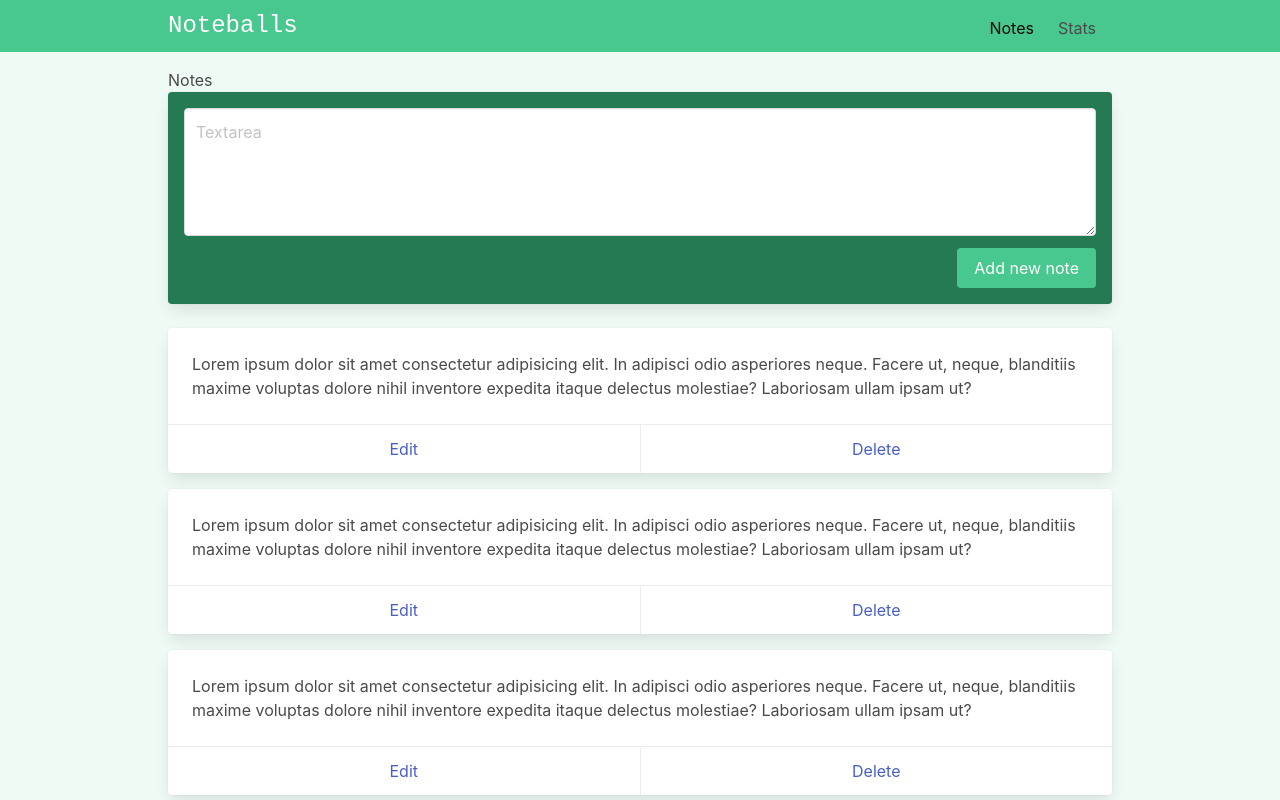
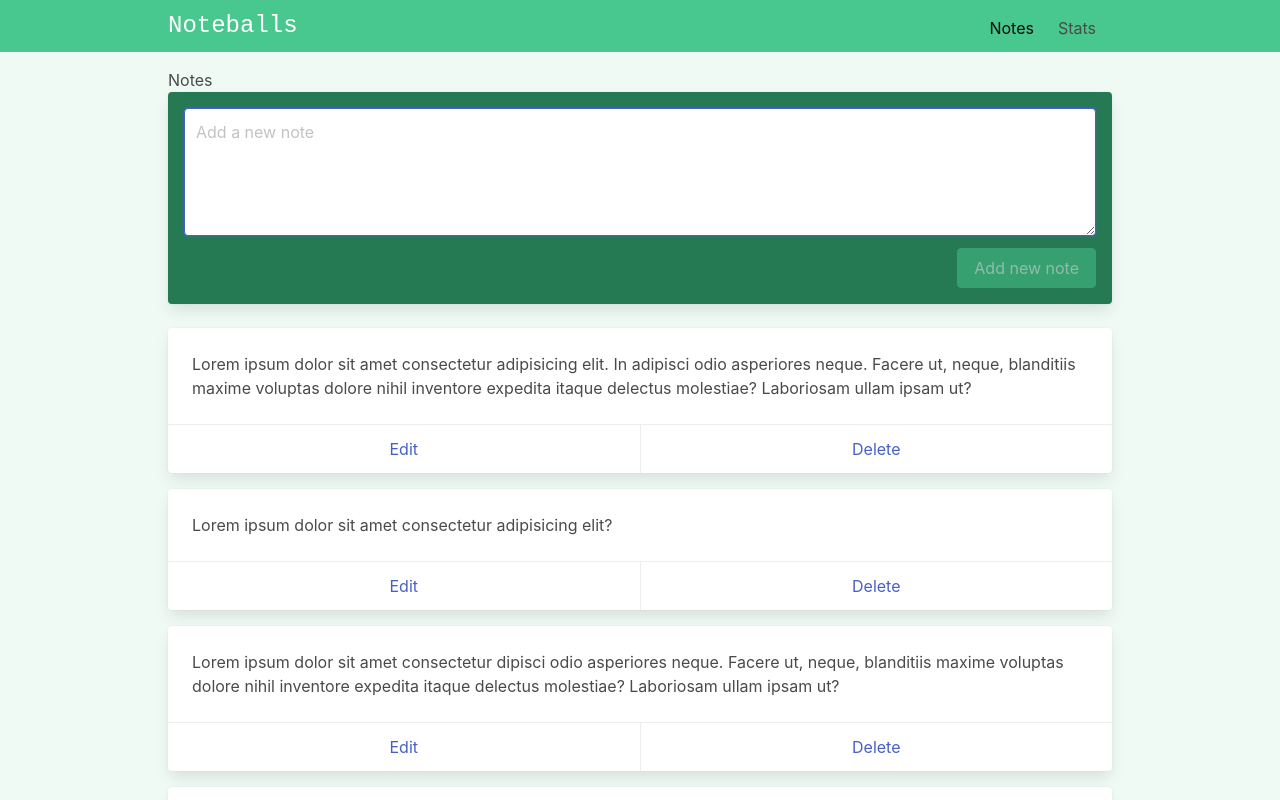
Before and after one commit to rborowski/noteballs, a Vue app: page /#/ in a window 1280 px wide. Shown: the top 800 px of the page. Built offline with nearby package versions, Linux system fonts and the light colour scheme.

Commit message:
Create adding notes logic

```diff
--- a/src/components/layout/Form.vue
+++ b/src/components/layout/Form.vue
@@ -2,16 +2,33 @@
   <div class="card mb-5 p-4 has-background-success-dark">
     <div class="field">
       <div class="control">
-        <textarea class="textarea" placeholder="Textarea"></textarea>
+        <textarea class="textarea" placeholder="Add a new note" ref="newNoteRef" v-model="content" @keydown.enter.exact.prevent="addNote" autofocus></textarea>
       </div>
     </div>
 
     <div class="field is-grouped is-grouped-right">
       <div class="control">
-        <button class="button is-success">
+        <button @click="addNote" class="button is-success" :disabled="!content">
           Add new note
         </button>
       </div>
     </div>
   </div>
 </template>
+
+<script setup>
+import { ref } from "vue";
+
+const emit = defineEmits(["addNote"])
+const newNoteRef = ref(null)
+
+function addNote() {
+  if (!content.value) return
+  emit("addNote", content.value)
+  content.value = ""
+  newNoteRef.value.focus()
+}
+
+const content = ref('')
+
+</script>
--- a/src/components/layout/Note.vue
+++ b/src/components/layout/Note.vue
@@ -2,13 +2,22 @@
   <div class="card mb-4">
     <div class="card-content">
       <div class="content">
-        Lorem ipsum dolor sit amet consectetur adipisicing elit. In adipisci odio asperiores neque. Facere ut, neque,
-        blanditiis maxime voluptas dolore nihil inventore expedita itaque delectus molestiae? Laboriosam ullam ipsam ut?
+        {{ note.content }}
       </div>
     </div>
-    <footer class="card-footer">
+    <footer class="card-footer ">
       <a href="#" class="card-footer-item">Edit</a>
       <a href="#" class="card-footer-item">Delete</a>
     </footer>
   </div>
 </template>
+
+<script setup>
+const props = defineProps({ note: { type: Object, required: true } })
+</script>
+
+<style scoped>
+.content {
+  white-space: pre-wrap;
+}
+</style>
--- a/src/views/ViewNotes.vue
+++ b/src/views/ViewNotes.vue
@@ -1,19 +1,42 @@
 <template>
   <div class="notes">
     <h1>Notes</h1>
-    <Form />
-    <Note/>
-    <Note/>
-    <Note/>
-    <Note/>
-
+    <Form v-model="newNote" @addNote="addNewNote" />
+    <Note v-for="note in notes" :key="note.id" :note="note" />
   </div>
-
-
 </template>
 
 <script setup>
 import Note from "../components/layout/Note.vue";
 import Form from "../components/layout/Form.vue";
+import { ref } from "vue";
+
+function addNewNote(content) {
+  notes.value.unshift({
+    id: notes.value.length + 1,
+    content
+  })
+}
+
+const newNote = ref('')
+
+const notes = ref([
+  {
+    id: 1,
+    content: 'Lorem ipsum dolor sit amet consectetur adipisicing elit. In adipisci odio asperiores neque. Facere ut, neque, blanditiis maxime voluptas dolore nihil inventore expedita itaque delectus molestiae? Laboriosam ullam ipsam ut?',
+  },
+  {
+    id: 2,
+    content: `Lorem ipsum dolor sit amet consectetur adipisicing elit?`,
+  },
+  {
+    id: 3,
+    content: `Lorem ipsum dolor sit amet consectetur dipisci odio asperiores neque. Facere ut, neque, blanditiis maxime voluptas dolore nihil inventore expedita itaque delectus molestiae? Laboriosam ullam ipsam ut?`,
+  },
+  {
+    id: 4,
+    content: `Lorem ipsum dolor sit amet consectetur Facere ut, neque, blanditiis maxime voluptas dolore nihil inventore expedita itaque delectus molestiae? Laboriosam ullam ipsam ut?`,
+  },
+])
 
 </script>
```
